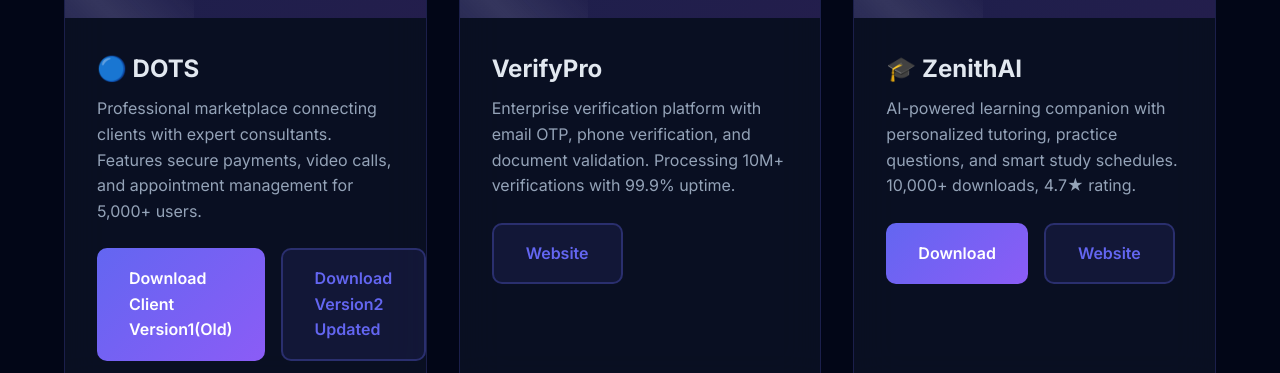
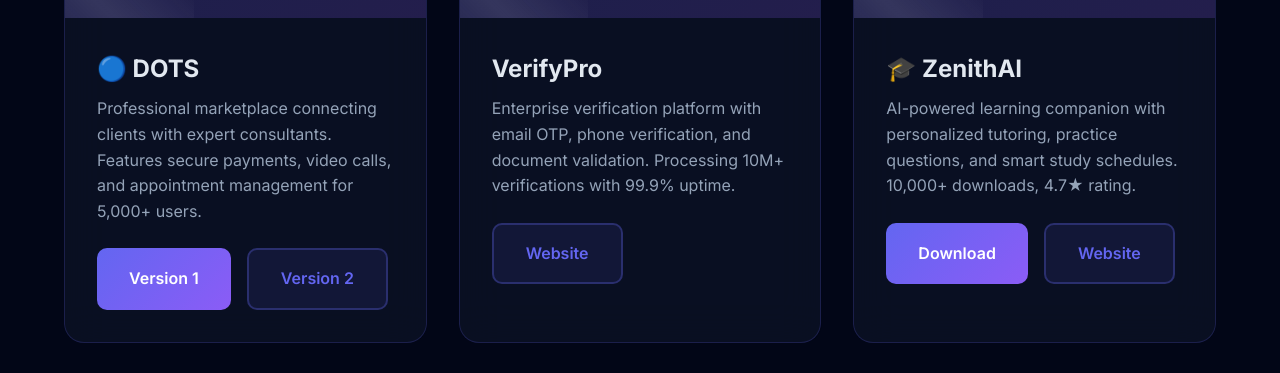
Before and after one commit to prince012Lekgowane/prince012Lekgowane, a plain HTML site: page index.html in a window 1280 px wide. Shown: the part 1264-1637 px from the top of the page. Drawn offline with Linux system fonts and the light colour scheme.

Commit message:
Update project links and images in index.html

```diff
--- a/index.html
+++ b/index.html
@@ -774,17 +774,15 @@
                     <h3 class="project-title">🔵 DOTS</h3>
                     <p class="project-description">Professional marketplace connecting clients with expert consultants. Features secure payments, video calls, and appointment management for 5,000+ users.</p>
                     <div class="project-links">
-                        <a href="https://play.google.com/store/apps/details?id=com.bataudev.play.dots&hl=en_ZA" class="btn btn-primary">Download Client Version1(Old)</a>
-                        <a href="https://drive.google.com/file/d/1a7NXim8KWxVdaUzbQyM257jdzODVhwjd/view?usp=sharing" class="btn btn-secondary">Download Version2 Updated</a>
-                        <a href="https://dots-software.vercel.app/" class="btn btn-primary">Client Complementary Site</a>
-                        <a href="https://dotsconsultants.com/" class="btn btn-secondary">Official Website</a>
+                        <a href="https://play.google.com/store/apps/details?id=com.bataudev.play.dots&hl=en_ZA" class="btn btn-primary">Version 1</a>
+                        <a href="https://drive.google.com/file/d/1a7NXim8KWxVdaUzbQyM257jdzODVhwjd/view?usp=sharing" class="btn btn-secondary">Version 2</a>
                     </div>
                 </div>
             </div>
 
             <div class="project-card fade-in">
                 <div class="project-image">
-                    <img src="https://drive.google.com/file/d/1Nb_bqvo4y01G_hpQIS6EXamqcU9SgoOd/view?usp=sharing" alt="VerifyPro">
+                    <img src="https://drive.google.com/file/d/1yz1tPznu4jCOR-jra820G8HtuVp7PObG/view?usp=sharing" alt="VerifyPro">
                 </div>
                 <div class="project-content">
                     <h3 class="project-title">VerifyPro</h3>
```
